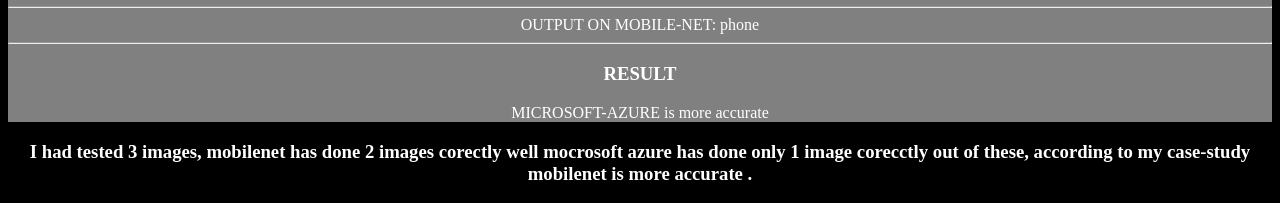
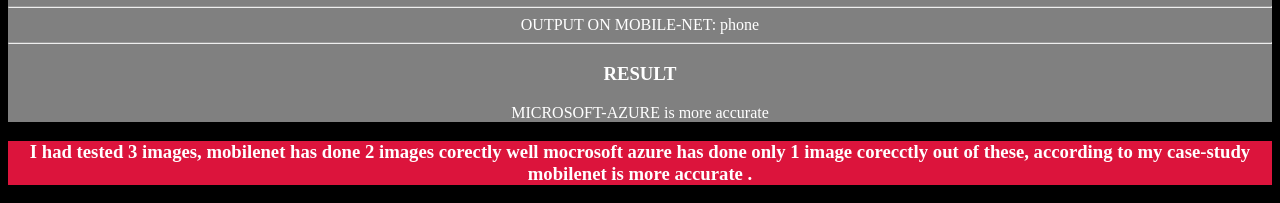
Before and after one commit to bellam403/CASE-STUDY, a plain HTML site: page index.html in a window 1280 px wide. Shown: the part 1654-1857 px from the top of the page. Drawn offline with Linux system fonts and the light colour scheme.

Commit message:
Update style.css

```diff
--- a/style.css
+++ b/style.css
@@ -23,3 +23,9 @@
     height: 300px;
     width: 250px;
 }
+
+#footer {
+    height: fit-content;
+    width: 100%;
+    background-color: crimson;
+}
```
